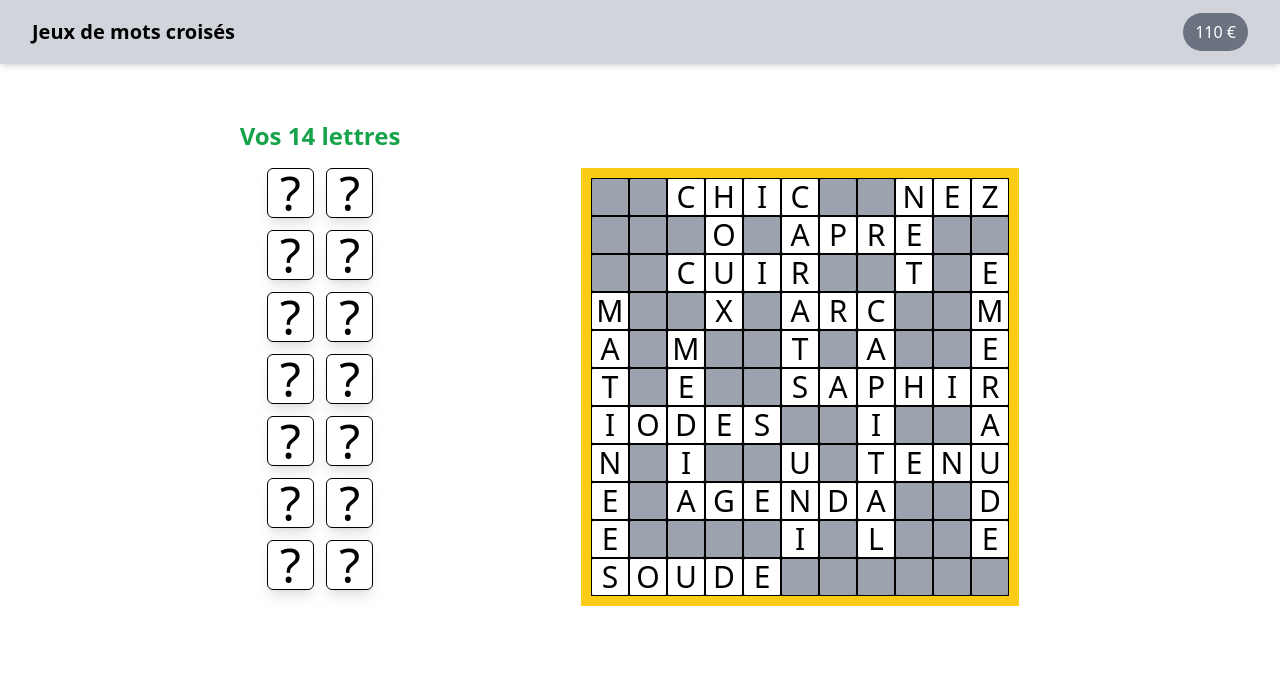
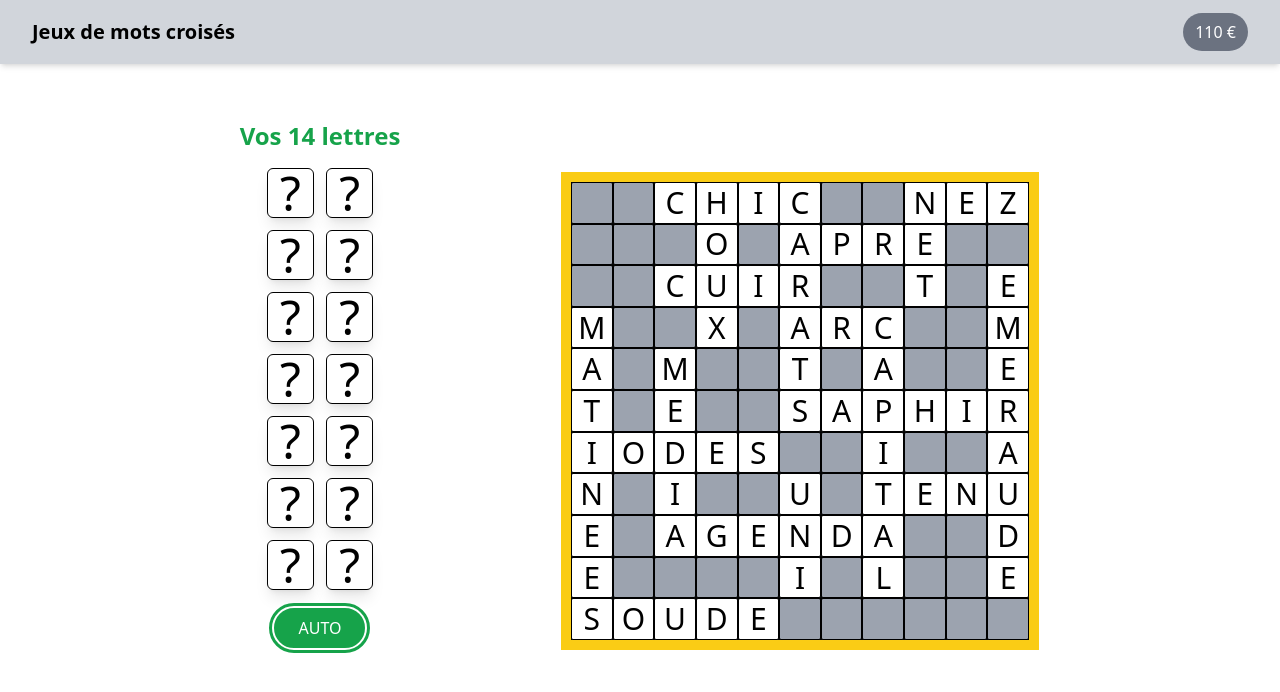
Before and after one commit to nbert71/mots-croises-front, a Svelte app: page / in a window 1280 px wide. Shown: the top 692 px of the page. Built offline with nearby package versions, Linux system fonts and the light colour scheme.

Commit message:
✨ button auto

```diff
--- a/src/components/MyLetters.svelte
+++ b/src/components/MyLetters.svelte
@@ -4,6 +4,10 @@
     {#each letters.list as letter}
         <Letter {letter} bind:displayed={letters.displayed[letter]} bind:list={list}/>
     {/each}
+</div>
+
+<div class="bg-green-600 px-6 py-2 rounded-full text-white hover:shadow-xl hover:scale-110 transition-all cursor-pointer border-2 border-white outline-green-600 outline">
+    AUTO
 </div>
 
 <script>
```
